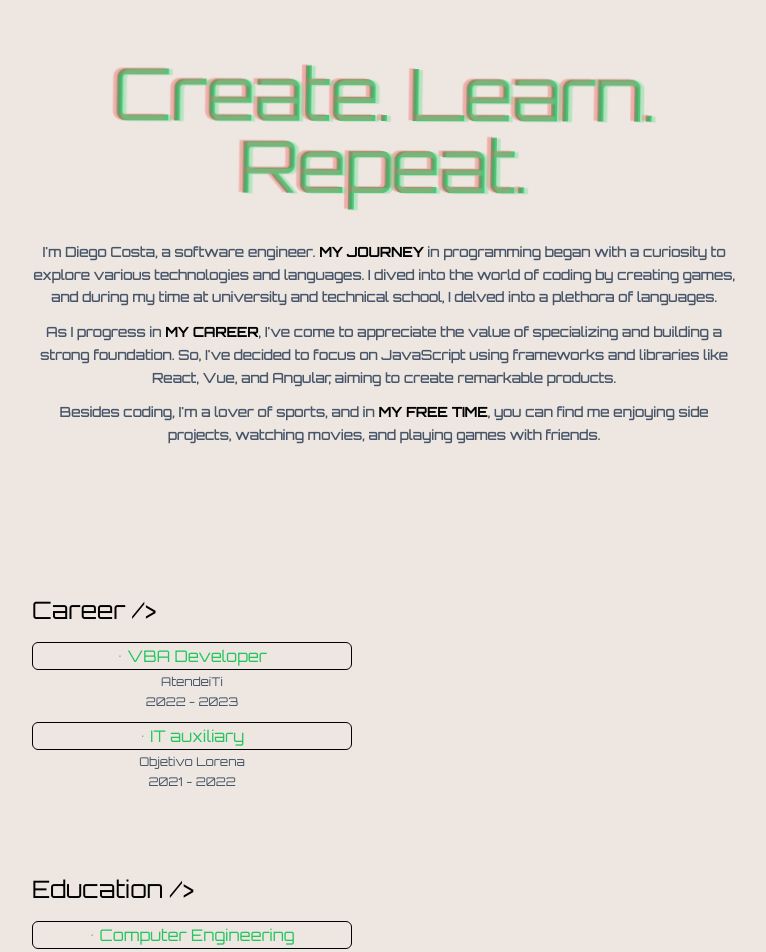
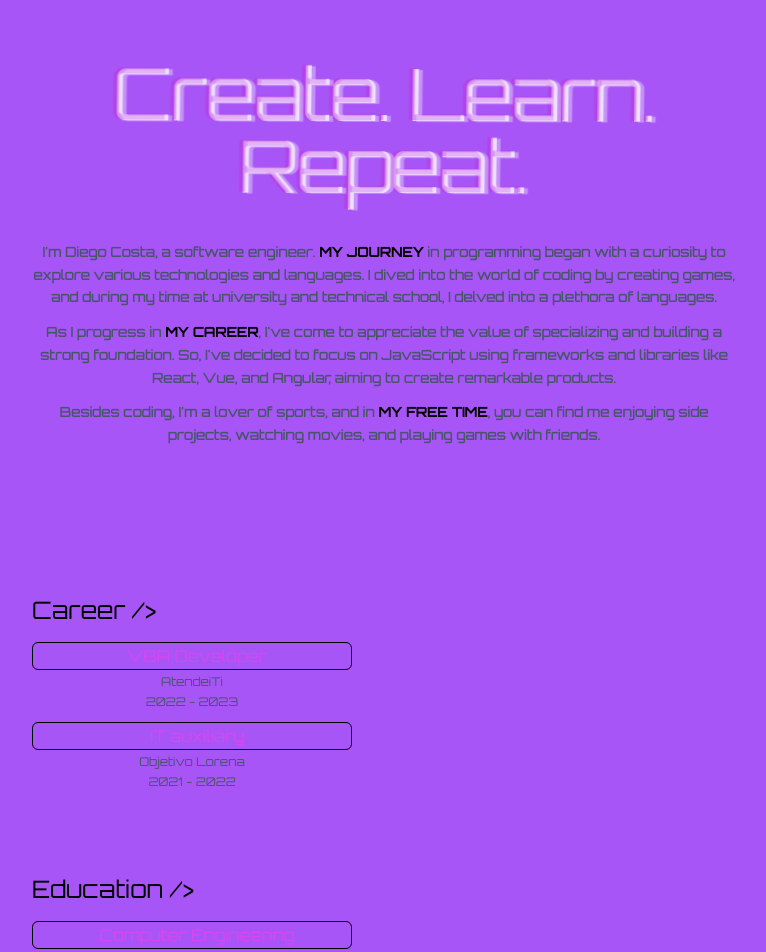
Before and after one commit to DiegoCstyles/portfolio, a Next.js app: page / in a window 1280 px wide. Shown: the part 900-1852 px from the top of the page, without its empty margins (256-1022 px from the left). Built offline with nearby package versions, Linux system fonts and the light colour scheme.

Commit message:
Update Section.tsx

```diff
--- a/components/About/Section.tsx
+++ b/components/About/Section.tsx
@@ -148,15 +148,15 @@ const Section = ({ currentLanguage }: AboutProps) => {
   }, []);
 
   return (
-      <section className=" hero flex-auto py-24 flex items-center justify-center animate-fade-in">
+      <section className=" hero flex-auto py-24 flex items-center justify-center animate-fade-in bg-purple-500">
 
         <div className="mx-auto max-w-[44rem] text-center">
             {/* Heading */}
             <div className="flex flex-auto">
-              <h1 className=" text-green-600 dark:text-cyan-300 glitch-effect1 flex-1 mt-3 text-7xl sm:text-6xl md:text-6xl lg:text-7xl xl:text-7xl leading-[4rem] tracking-tight">
+              <h1 className=" text-white dark:text-white glitch-effect1 flex-1 mt-3 text-7xl sm:text-6xl md:text-6xl lg:text-7xl xl:text-7xl leading-[4rem] tracking-tight">
                 {translations[currentLanguage].h1}
-                <span className="glitch-effect2 text-red-500 dark:text-red-600" data-text={translations[currentLanguage].h1}></span>
-                <span className="glitch-effect3 text-green-400 dark:text-lime-400" data-text={translations[currentLanguage].h1}></span>
+                <span className="glitch-effect2 text-fuchsia-600 dark:text-fuchsia-600" data-text={translations[currentLanguage].h1}></span>
+                <span className="glitch-effect3 text-white dark:text-white" data-text={translations[currentLanguage].h1}></span>
               </h1>
             </div>
 
@@ -196,18 +196,18 @@ const Section = ({ currentLanguage }: AboutProps) => {
               <div onMouseEnter={() => handleSpanHover('firstSpan')} onMouseLeave={() => handleSpanHover(null)} className={`zoom-effect flex items-start mt-3 text-base leading-relaxed text-slate-600 dark:text-slate-400 ${hoveredSpan === 'firstSpan' ? 'active' : ''}`}>
                 <div className='text-left'>
                   <div className='flex'>
-                    <p className=" border border-black dark:border-white rounded-md text-green-500 dark:text-blendedCyan text-center w-80 "> • {translations[currentLanguage].firstCareerTitle}</p>
+                    <p className=" border border-black dark:border-white rounded-md text-fuchsia-500 dark:text-fuchsia-500 text-center w-80 "> • {translations[currentLanguage].firstCareerTitle}</p>
                   </div>
                   <p className="mt-1 text-xs text-center">AtendeiTi</p>
                   <p className="mt-1 text-xs text-center">2022 - 2023</p>
                 </div>
-                {hoveredSpan === 'firstSpan' && <span className='ml-10 text-xs text-justify'><strong className="text-black dark:text-blendedCyan">{translations[currentLanguage].firstCareerP1}</strong>{translations[currentLanguage].firstCareerP2}
+                {hoveredSpan === 'firstSpan' && <span className='ml-10 text-xs text-justify'><strong className="text-black dark:text-fuchsia-500">{translations[currentLanguage].firstCareerP1}</strong>{translations[currentLanguage].firstCareerP2}
                 </span>}
               </div>
               <div onMouseEnter={() => handleSpanHover('secondSpan')} onMouseLeave={() => handleSpanHover(null)} className={`zoom-effect flex items-start mt-3 text-base leading-relaxed text-slate-600 dark:text-slate-400 ${hoveredSpan === 'secondSpan' ? 'active' : ''}`}>
                 <div className='text-left'>
                   <div className='flex'>
-                    <p className="border border-black dark:border-white rounded-md text-green-500 dark:text-blendedCyan text-center w-80"> • {translations[currentLanguage].secondCareerTitle}</p>
+                    <p className="border border-black dark:border-white rounded-md text-fuchsia-500 dark:text-fuchsia-500 text-center w-80"> • {translations[currentLanguage].secondCareerTitle}</p>
 
                   </div>
                     <p className="mt-1 text-xs text-center">Objetivo Lorena</p>
@@ -215,11 +215,11 @@ const Section = ({ currentLanguage }: AboutProps) => {
                 </div>
                 {hoveredSpan === 'secondSpan' && <span className='ml-10 text-xs text-justify'>
                   {translations[currentLanguage].secondCareerP1}
-                  <strong className="text-black dark:text-blendedCyan">
+                  <strong className="text-black dark:text-fuchsia-500">
                     {translations[currentLanguage].secondCareerP2}
                   </strong>
                   {translations[currentLanguage].secondCareerP3}
-                  <strong className="text-black dark:text-blendedCyan mr-1">
+                  <strong className="text-black dark:text-fuchsia-500 mr-1">
                     {translations[currentLanguage].secondCareerP4}
                   </strong>
                   {translations[currentLanguage].secondCareerP5}
@@ -234,7 +234,7 @@ const Section = ({ currentLanguage }: AboutProps) => {
               <div onMouseEnter={() => handleSpanHover('thirdSpan')} onMouseLeave={() => handleSpanHover(null)} className={`zoom-effect flex items-start mt-3 text-base leading-relaxed text-slate-600 dark:text-slate-400 ${hoveredSpan === 'thirdSpan' ? 'active' : ''}`}>
                 <div className='text-left'>
                   <div className='flex'>
-                    <p className=" border border-black dark:border-white rounded-md text-green-500 dark:text-blendedCyan text-center w-80"> • {translations[currentLanguage].firstAcademicTitle}</p>
+                    <p className=" border border-black dark:border-white rounded-md text-fuchsia-500 dark:text-fuchsia-500 text-center w-80"> • {translations[currentLanguage].firstAcademicTitle}</p>
                   </div>
                   <p className="mt-1 text-xs text-center">{translations[currentLanguage].firstAcademict}</p>
                   <p className="mt-1 text-xs text-center">2019 - 2023</p>
@@ -245,13 +245,13 @@ const Section = ({ currentLanguage }: AboutProps) => {
               <div onMouseEnter={() => handleSpanHover('fourthSpan')} onMouseLeave={() => handleSpanHover(null)} className={`zoom-effect flex items-start mt-3 text-base leading-relaxed text-slate-600 dark:text-slate-400 $ {hoveredSpan === 'fourthSpan' ? 'active' : ''}`}>
                 <div className='text-left'>
                   <div className='flex'>
-                    <p className=" border border-black dark:border-white rounded-md text-green-500 dark:text-blendedCyan text-center w-80"> • {translations[currentLanguage].secondAcademicTitle}</p>
+                    <p className=" border border-black dark:border-white rounded-md text-fuchsia-500 dark:text-fuchsia-500 text-center w-80"> • {translations[currentLanguage].secondAcademicTitle}</p>
 
                   </div>
                   <p className="mt-1 text-xs text-center">{translations[currentLanguage].secondAcademic}</p>
                   <p className="mt-1 text-xs text-center">2016 - 2018</p>
                 </div>
-                {hoveredSpan === 'fourthSpan' && <span className='ml-10 text-xs text-justify'>{translations[currentLanguage].secondAcademicP1}<strong className="text-black dark:text-blendedCyan">{translations[currentLanguage].secondAcademicP2}</strong>{translations[currentLanguage].secondAcademicP3}<strong className="text-black dark:text-blendedCyan">{translations[currentLanguage].secondAcademicP4}</strong>{translations[currentLanguage].secondAcademicP5}
+                {hoveredSpan === 'fourthSpan' && <span className='ml-10 text-xs text-justify'>{translations[currentLanguage].secondAcademicP1}<strong className="text-black dark:text-fuchsia-500">{translations[currentLanguage].secondAcademicP2}</strong>{translations[currentLanguage].secondAcademicP3}<strong className="text-black dark:text-fuchsia-500">{translations[currentLanguage].secondAcademicP4}</strong>{translations[currentLanguage].secondAcademicP5}
                 </span>}
               </div>
             </div>
```
